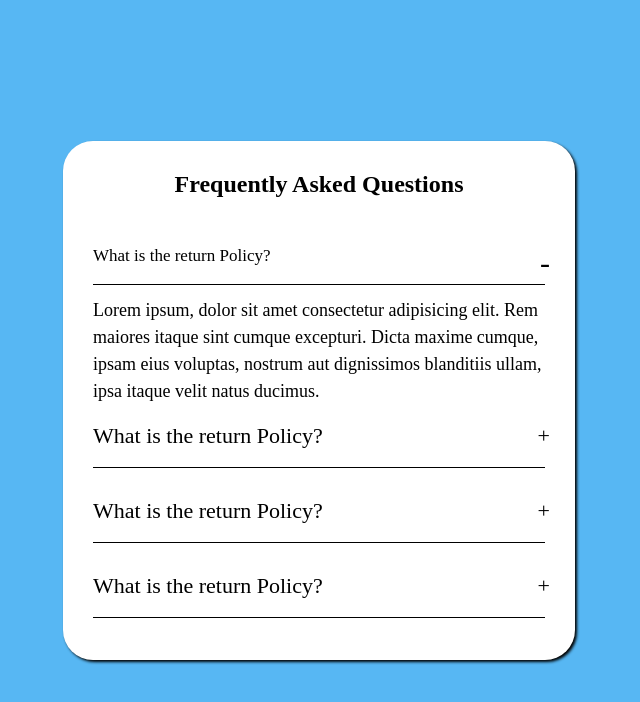
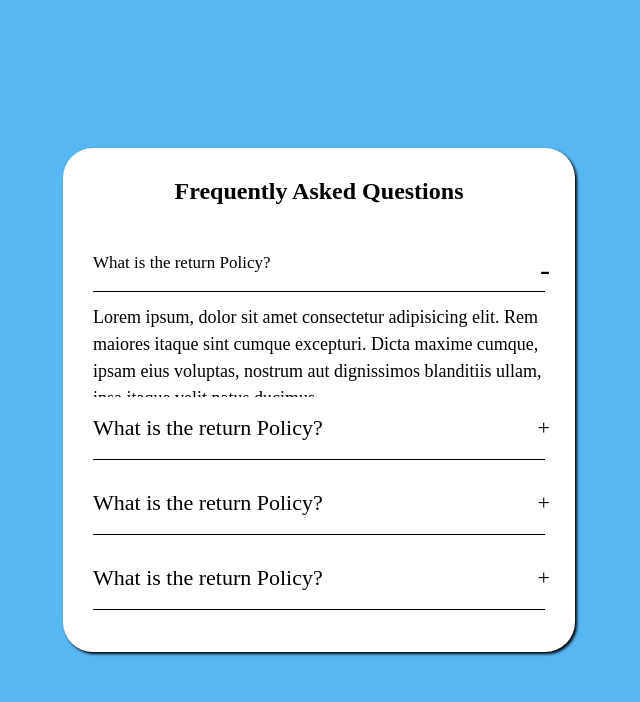
Before and after one commit to farid-hashimzada/JS_Accordion, a plain HTML site: page index.html in a window 1280 px wide. Both pictures are taken after a click on the element 640 px from the left and 316 px from the top of the page. Shown: the whole page, without its empty margins (321-961 px from the left). Drawn offline with Linux system fonts and the light colour scheme.

Commit message:
js_accordion

```diff
--- a/style.css
+++ b/style.css
@@ -52,7 +52,7 @@ body {
 }
 
 .accordion .content-container.active .answer {
-    height: 120px;
+    height: 105px;
 }
 
 .accordion .content-container.active .question {
```
